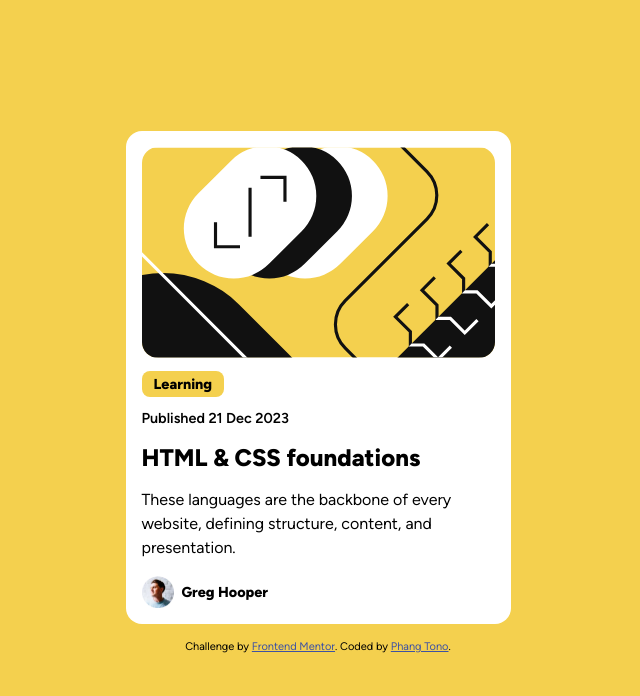
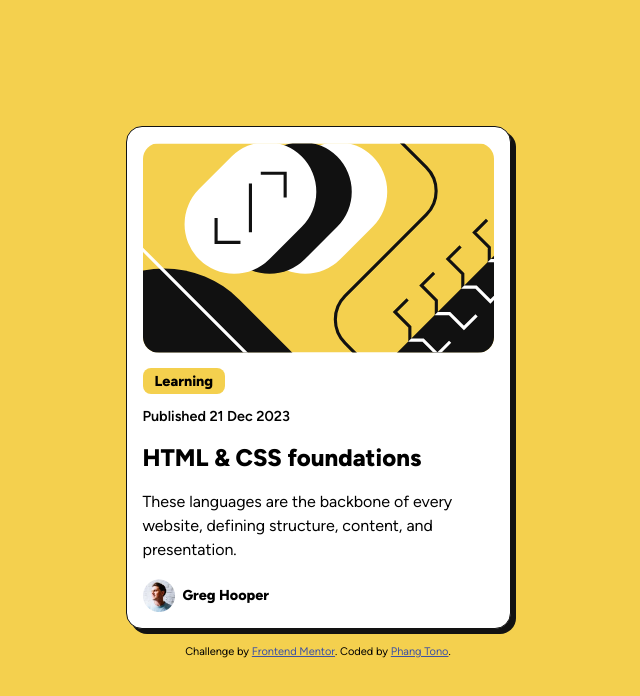
Before and after one commit to phangtono/blog-preview-card, a plain HTML site: page index.html in a window 1280 px wide. Shown: the whole page, without its empty margins (322-962 px from the left). Drawn offline with Linux system fonts and the light colour scheme.

Commit message:
blog preview card

```diff
--- a/style.css
+++ b/style.css
@@ -44,10 +44,12 @@ body{
     width: 385px;
     display: flex;
     flex-direction: column;
-    gap: 1rem;
+    gap: 1.1rem;
     padding: 1rem;
     border-radius: 1rem;
     background-color: var(--neutral-white);
+    border: 1px solid var(--neutral-black);
+    box-shadow: 5px 5px var(--neutral-black);
 }
 
 .card__img {
```
